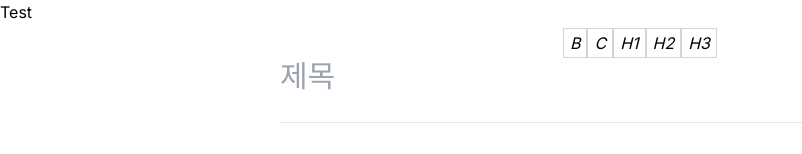
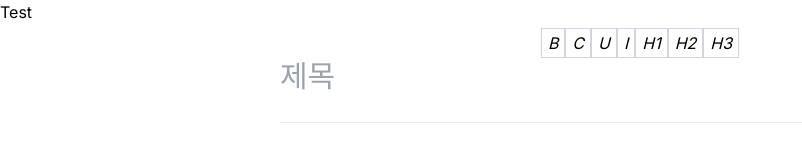
Before and after one commit to KingJaeYeon/slatejs-02, a Next.js app: page /test in a window 1280 px wide. Shown: the top 154 px of the page, without its empty margins (0-802 px from the left). Built offline with nearby package versions, Linux system fonts and the light colour scheme.

Commit message:
bold code underline Italic h1 h2 h3

```diff
--- a/src/components/slate-plugins/constants-hotkey.ts
+++ b/src/components/slate-plugins/constants-hotkey.ts
@@ -1,2 +1,6 @@
+import { MARK_ITALIC } from "@/components/slate-plugins/constants";
+
 export const MARK_BOLD_HOTKEY = "b";
 export const MARK_CODE_HOTKEY = "`";
+export const MARK_UNDERLINE_HOTKEY = "u";
+export const MARK_ITALIC_HOTKEY = "i";
--- a/src/components/slate-plugins/custom-editor.ts
+++ b/src/components/slate-plugins/custom-editor.ts
@@ -12,6 +12,8 @@ import {
 import {
   MARK_BOLD_HOTKEY,
   MARK_CODE_HOTKEY,
+  MARK_ITALIC_HOTKEY,
+  MARK_UNDERLINE_HOTKEY,
 } from "@/components/slate-plugins/constants-hotkey";
 
 export const keydownEventPlugin = (event: any, editor: any) => {
@@ -26,6 +28,16 @@ export const keydownEventPlugin = (event: any, editor: any) => {
     case MARK_BOLD_HOTKEY: {
       event.preventDefault();
       CustomEditor.toggleBoldMark(editor);
+      break;
+    }
+    case MARK_UNDERLINE_HOTKEY: {
+      event.preventDefault();
+      CustomEditor.toggleUnderlineMark(editor);
+      break;
+    }
+    case MARK_ITALIC_HOTKEY: {
+      event.preventDefault();
+      CustomEditor.toggleItalicMark(editor);
       break;
     }
   }
--- a/src/components/toolbar.tsx
+++ b/src/components/toolbar.tsx
@@ -26,6 +26,22 @@ export const Toolbar = ({ show }: { show: boolean }) => {
       </Button>
       <Button
         onclickHandler={() => {
+          CustomEditor.toggleUnderlineMark(editor);
+        }}
+        className={"flex border border-gray-300 px-1.5 py-0.5 italic"}
+      >
+        U
+      </Button>
+      <Button
+        onclickHandler={() => {
+          CustomEditor.toggleItalicMark(editor);
+        }}
+        className={"flex border border-gray-300 px-1.5 py-0.5 italic"}
+      >
+        I
+      </Button>
+      <Button
+        onclickHandler={() => {
           CustomEditor.toggleHeaderOneBlock(editor);
         }}
         className={"flex border border-gray-300 px-1.5 py-0.5 italic"}
```
